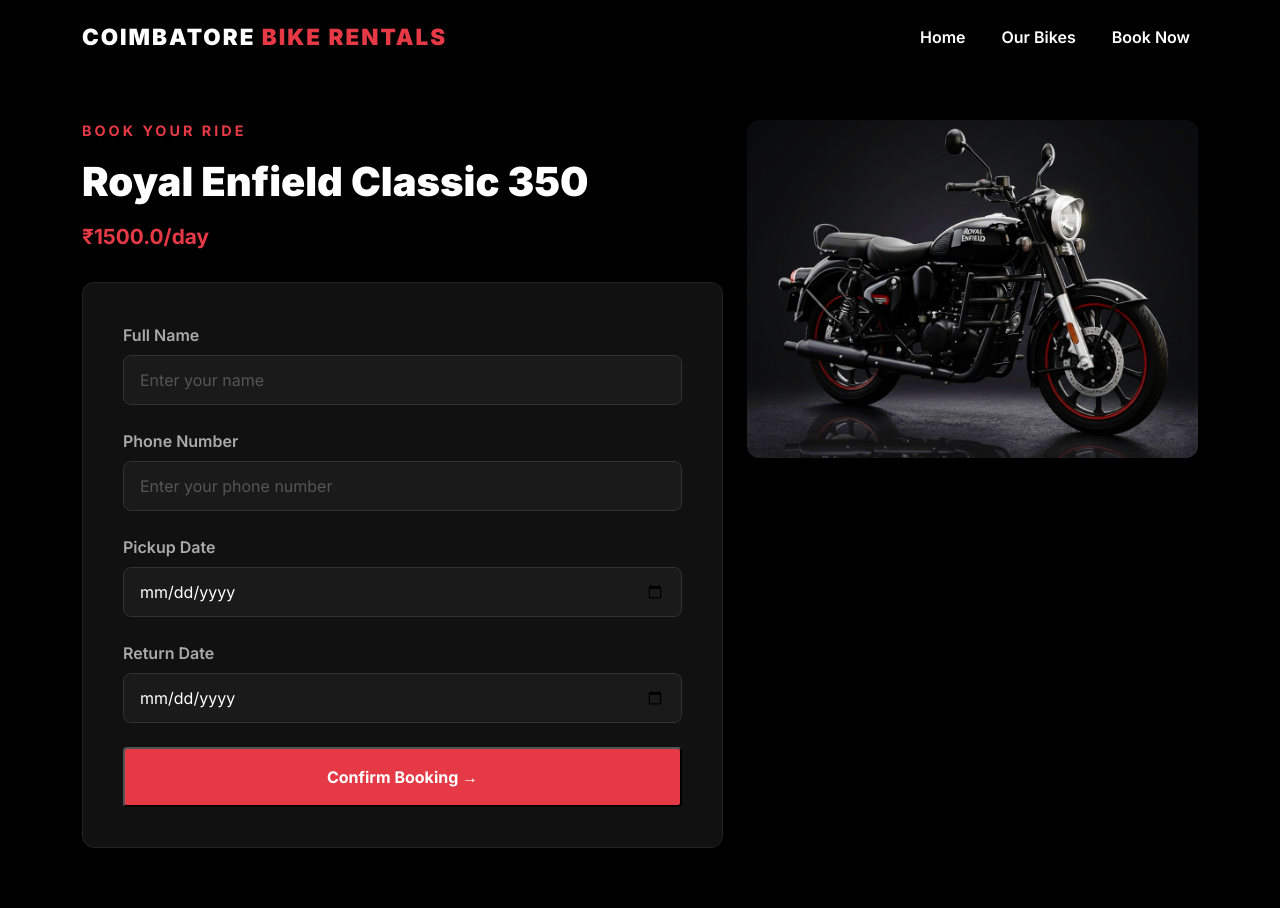
After one commit to lavanya-bhardwaj/RideX, a Flask app: page /book/1 in a window 1280 px wide. The commit adds this page. Run offline with Flask 3, Linux system fonts and the light colour scheme.

```diff
--- a/app.py
+++ b/app.py
@@ -1,10 +1,46 @@
 from flask import Flask
 from flask_sqlalchemy import SQLAlchemy
-from flask import Flask, render_template
+from flask import Flask, render_template, request, redirect, url_for, session, flash
+from datetime import datetime
+from functools import wraps
+
 
 app = Flask(__name__)
+app.secret_key = 'cbr_admin_secret_2026'
+ADMIN_USERNAME = 'admin'
+ADMIN_PASSWORD = 'cbr2026'
 app.config['SQLALCHEMY_DATABASE_URI'] = 'sqlite:///bikes.db'
 db = SQLAlchemy(app)
+
+def login_required(f):
+    @wraps(f)
+    def decorated_function(*args, **kwargs):
+        if 'admin_logged_in' not in session:
+            return redirect(url_for('admin_login'))
+        return f(*args, **kwargs)
+    return decorated_function
+
+@app.route('/admin/login', methods=['GET', 'POST'])
+def admin_login():
+    if request.method == 'POST':
+        username = request.form['username']
+        password = request.form['password']
+        if username == ADMIN_USERNAME and password == ADMIN_PASSWORD:
+            session['admin_logged_in'] = True
+            return redirect(url_for('admin_dashboard'))
+        else:
+            flash('Invalid credentials. Try again.')
+    return render_template('admin/login.html')
+
+@app.route('/admin/dashboard')
+@login_required
+def admin_dashboard():
+    return 'Dashboard coming soon!'
+
+@app.route('/admin/logout')
+def admin_logout():
+    session.pop('admin_logged_in', None)
+    return redirect(url_for('admin_login'))
 
 @app.route('/')
 def index():
@@ -78,5 +114,25 @@ def reseed():
 def bike_detail(bike_id):
     bike = Bike.query.get_or_404(bike_id)
     return render_template('bike_detail.html', bike=bike)
+
+@app.route('/book/<int:bike_id>', methods=['GET', 'POST'])
+def booking(bike_id):
+    bike = Bike.query.get_or_404(bike_id)
+    if request.method == 'POST':
+        new_booking = Booking(
+            bike_id=bike.id,
+            customer_name=request.form['customer_name'],
+            customer_phone=request.form['customer_phone'],
+            booking_date=datetime.strptime(request.form['booking_date'], '%Y-%m-%d'),
+            status='pending'
+        )
+        db.session.add(new_booking)
+        db.session.commit()
+        return redirect(url_for('confirmation'))
+    return render_template('booking.html', bike=bike)
+@app.route('/confirmation')
+def confirmation():
+    return render_template('confirmation.html')
+
 if __name__ == '__main__':
     app.run(debug=True)
--- a/static/css/style.css
+++ b/static/css/style.css
@@ -236,3 +236,96 @@ body {
     font-weight: 600;
     color: #ffffff;
 }
+
+.booking-section {
+    padding-top: 120px;
+    padding-bottom: 60px;
+}
+
+.booking-form {
+    background-color: #111111;
+    border: 1px solid #222;
+    border-radius: 12px;
+    padding: 40px;
+    margin-top: 30px;
+}
+
+.form-label {
+    color: #aaaaaa;
+    font-weight: 600;
+    margin-bottom: 8px;
+}
+
+.dark-input {
+    background-color: #1a1a1a !important;
+    border: 1px solid #333 !important;
+    color: #ffffff !important;
+    padding: 12px 16px;
+    border-radius: 8px;
+}
+
+.dark-input:focus {
+    border-color: #e63946 !important;
+    box-shadow: 0 0 0 0.2rem rgba(230, 57, 70, 0.15) !important;
+    background-color: #1a1a1a !important;
+}
+
+.dark-input::placeholder {
+    color: #555 !important;
+}
+
+.booking-bike-img {
+    width: 100%;
+    border-radius: 12px;
+    position: sticky;
+    top: 120px;
+}
+
+.confirmation-section {
+    padding-top: 150px;
+    padding-bottom: 60px;
+}
+
+.confirmation-box {
+    background-color: #111111;
+    border: 1px solid #222;
+    border-radius: 12px;
+    padding: 60px;
+    max-width: 600px;
+    margin: 0 auto;
+}
+
+.check-icon {
+    width: 80px;
+    height: 80px;
+    background-color: #e63946;
+    border-radius: 50%;
+    display: flex;
+    align-items: center;
+    justify-content: center;
+    font-size: 2rem;
+    margin: 0 auto 30px;
+    color: white;
+}
+
+.login-section {
+    padding-top: 150px;
+    padding-bottom: 60px;
+}
+
+.login-box {
+    background-color: #111111;
+    border: 1px solid #222;
+    border-radius: 12px;
+    padding: 50px 40px;
+}
+
+.alert-error {
+    background-color: rgba(230, 57, 70, 0.15);
+    border: 1px solid #e63946;
+    color: #e63946;
+    padding: 12px 16px;
+    border-radius: 8px;
+    margin-bottom: 20px;
+    font-size: 0.9rem;
+}
--- a/templates/bike_detail.html
+++ b/templates/bike_detail.html
@@ -31,8 +31,8 @@
                         <span class="spec-value">{{ 'Available' if bike.is_available else 'Rented Out' }}</span>
                     </div>
                 </div>
-                <a href="#" class="btn-primary-red mt-4 d-inline-block">
-                    Book This Bike →
+                <a href="{{ url_for('booking', bike_id=bike.id) }}" class="btn-primary-red mt-4 d-inline-block">
+                    Book Now →
                 </a>
             </div>
         </div>
--- /dev/null
+++ b/templates/booking.html
@@ -0,0 +1,46 @@
+{% extends 'base.html' %}
+
+{% block content %}
+<section class="booking-section">
+    <div class="container">
+        <div class="row justify-content-center">
+            <div class="col-md-7" data-aos="fade-up">
+
+                <p class="hero-tagline">BOOK YOUR RIDE</p>
+                <h1 class="detail-name">{{ bike.name }}</h1>
+                <p class="bike-price mb-4">₹{{ bike.price_per_day }}/day</p>
+
+                <div class="booking-form">
+                    <form method="POST">
+                        <div class="mb-4">
+                            <label class="form-label">Full Name</label>
+                            <input type="text" name="customer_name" class="form-control dark-input" placeholder="Enter your name" required>
+                        </div>
+                        <div class="mb-4">
+                            <label class="form-label">Phone Number</label>
+                            <input type="tel" name="customer_phone" class="form-control dark-input" placeholder="Enter your phone number" required>
+                        </div>
+                        <div class="mb-4">
+                            <label class="form-label">Pickup Date</label>
+                            <input type="date" name="booking_date" class="form-control dark-input" required>
+                        </div>
+                        <div class="mb-4">
+                            <label class="form-label">Return Date</label>
+                            <input type="date" name="return_date" class="form-control dark-input" required>
+                        </div>
+                        <button type="submit" class="btn-primary-red w-100 py-3">
+                            Confirm Booking →
+                        </button>
+                    </form>
+                </div>
+
+            </div>
+
+            <div class="col-md-5 d-none d-md-block" data-aos="fade-left">
+                <img src="{{ url_for('static', filename='images/' + bike.image_file) }}"
+                     alt="{{ bike.name }}" class="booking-bike-img">
+            </div>
+        </div>
+    </div>
+</section>
+{% endblock %}
```
Also changed, not shown: templates/admin/login.html (added, +38 -0 lines), templates/confirmation.html (added, +14 -0 lines), instance/bikes.db.
